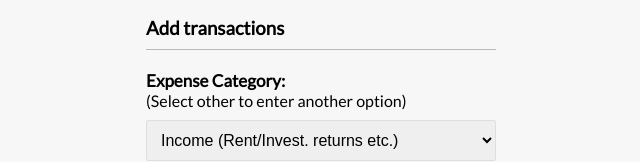
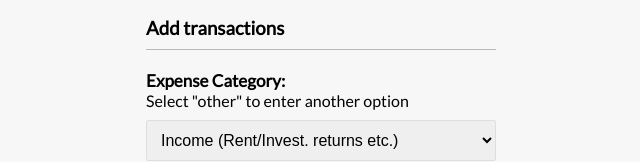
Before and after one commit to Arsi-Air/arsi-expense-tracker-app, a React (Create React App) app: page / in a window 1280 px wide. Shown: the part 429-591 px from the top of the page, without its empty margins (319-959 px from the left). Built offline with nearby package versions, Linux system fonts and the light colour scheme.

Commit message:
Update AddTransaction.js

```diff
--- a/src/components/AddTransaction.js
+++ b/src/components/AddTransaction.js
@@ -54,7 +54,7 @@ const otherCat = e => {
             <div>
                 <label htmlFor="dropdown"><strong className="amountinput2">Expense Category:</strong>
                 <br/>
-                (Select other to enter another option)</label>
+                Select "other" to enter another option</label>
                 <br/>
 
                 <select name="dropdown" value={cat} onChange={(e) => otherCat(e)}>
```
